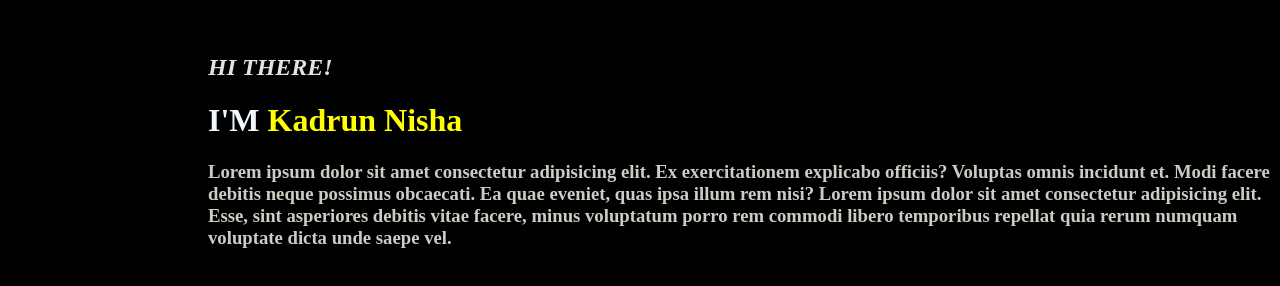
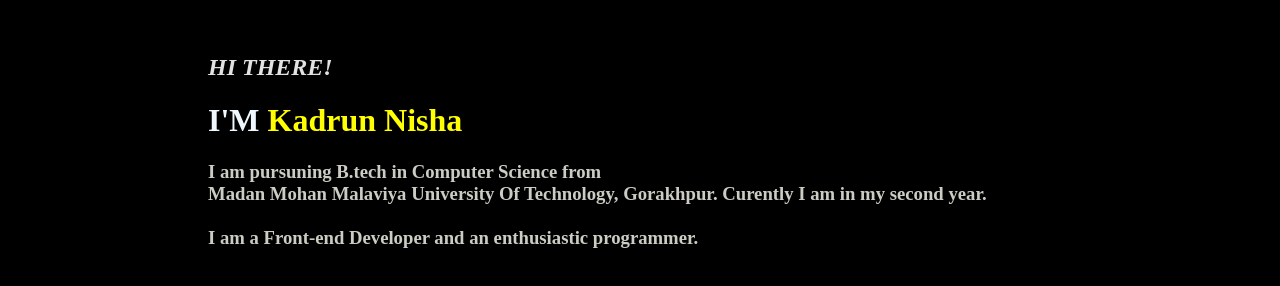
Before and after one commit to Kadrunnisha/portfolio, a plain HTML site: page target.html in a window 1280 px wide. Shown: the part 146-432 px from the top of the page. Drawn offline with Linux system fonts and the light colour scheme.

Commit message:
Update target.html

```diff
--- a/target.html
+++ b/target.html
@@ -16,8 +16,12 @@
    <h1><span>I'M</span> Kadrun Nisha </h1>
    <h2></h2>
    <h3>
-      Lorem ipsum dolor sit amet consectetur adipisicing elit. Ex exercitationem explicabo officiis? Voluptas omnis incidunt et. Modi facere debitis neque possimus obcaecati. Ea quae eveniet, quas ipsa illum rem nisi?
-      Lorem ipsum dolor sit amet consectetur adipisicing elit. Esse, sint asperiores debitis vitae facere, minus voluptatum porro rem commodi libero temporibus repellat quia rerum numquam voluptate dicta unde saepe vel.
+       I am pursuning B.tech in Computer Science from
+    <br>
+    Madan Mohan Malaviya University Of Technology, Gorakhpur. Curently  I am in my second year.
+    <br>
+    <br>
+    I am a Front-end Developer and an enthusiastic programmer.
 
    </h3>
 </div>
```
